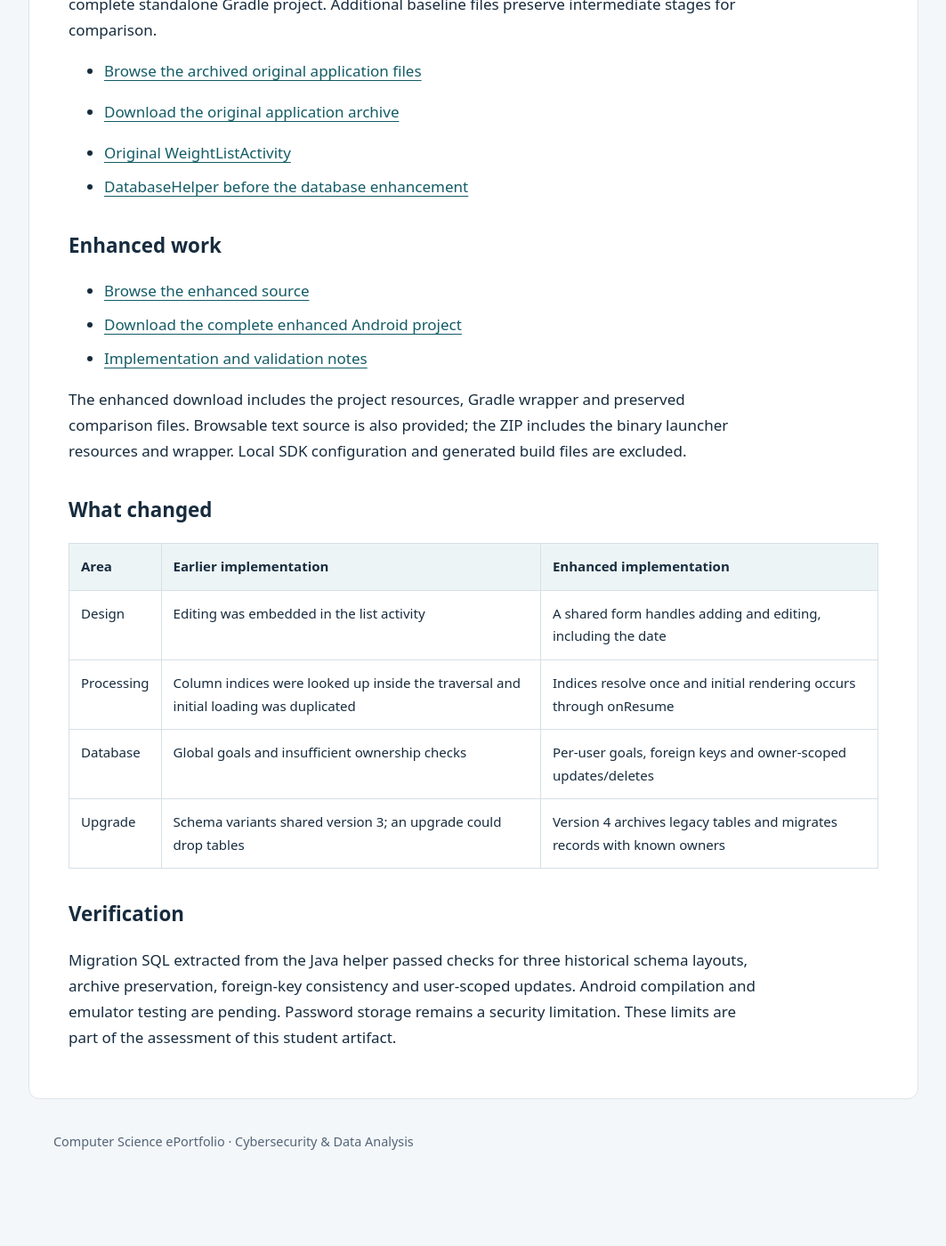
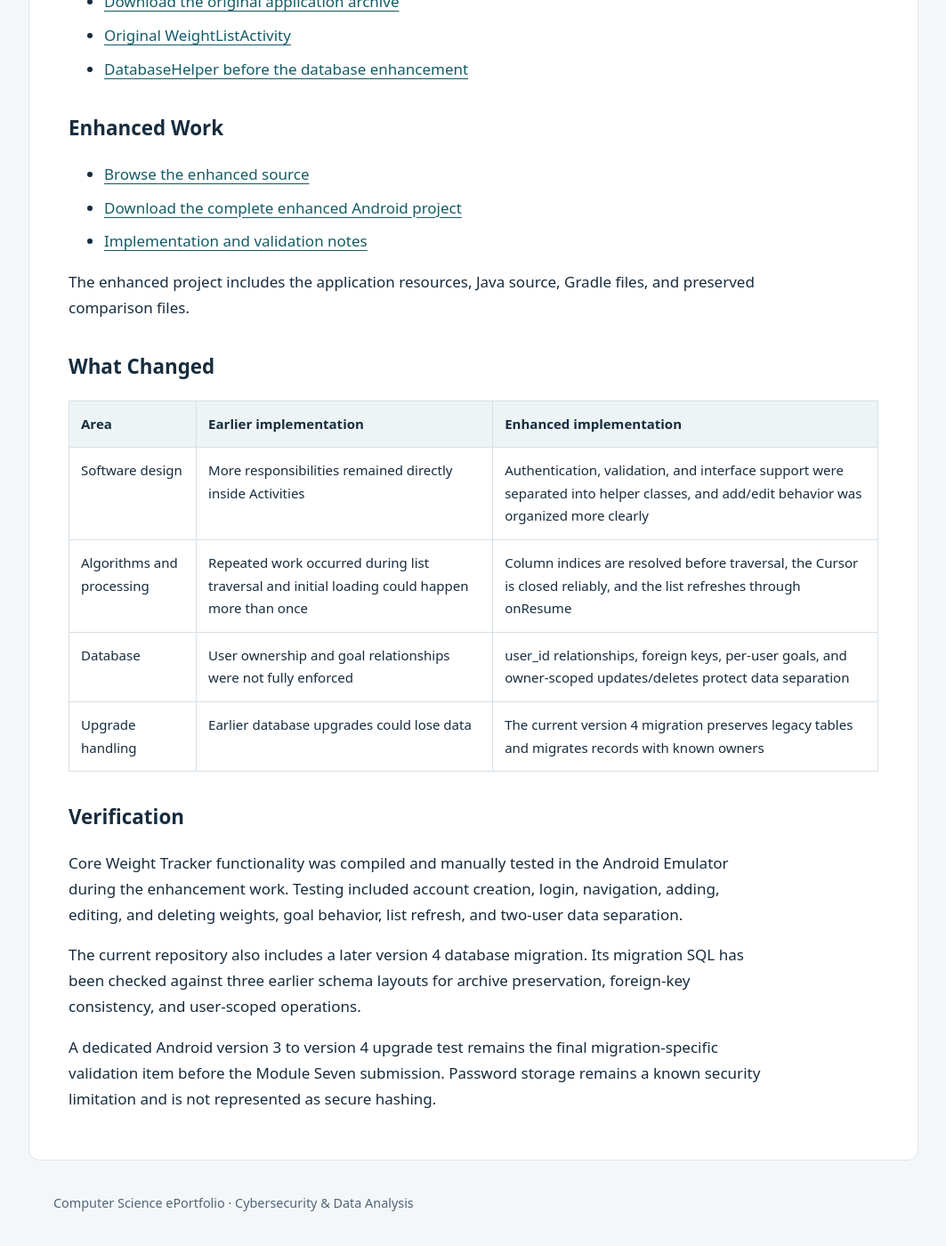
Before and after one commit to Todolomeos/josebustamante-eportfoliofinal, a Jekyll site: the page built from artifact.md, in a window 1280 px wide and 1400 px high, scrolled down 452 px. Shown: the whole window at 89% size, without its empty margins (108-1171 px from the left). Built offline with Jekyll 4.4.1, drawn with Linux system fonts in a browser that asks for light colours; our own code applies the rules of GitHub Pages for plain Markdown files; before the commit the page ends 1787 px from its top, so only the background shows below that; some of the changed text lies outside the part shown.

Commit message:
Polish artifact.md for Module Six portfolio review

```diff
--- a/artifact.md
+++ b/artifact.md
@@ -1,34 +1,37 @@
 # Weight Tracker — Original and Enhanced Artifact
 
-Weight Tracker is an Android application written in Java. It supports account creation, login, weight records, per-user goals and optional SMS notifications. The application predates the current CS-499 enhancements; an exact original creation date is not established here.
+Weight Tracker is an Android application written in Java. It supports account creation, login, weight records, per-user goals, and optional SMS notifications.
 
-## Original work
+## Original Work
 
-The archived Original_Code folder from the Milestone Four submission preserves the earlier application files. Its archive contains the original app folder as supplied; it does not include a complete standalone Gradle project. Additional baseline files preserve intermediate stages for comparison.
+The archived original files preserve the application before the CS-499 enhancements.
 
 - [Browse the archived original application files](https://github.com/Todolomeos/josebustamante-eportfoliofinal/tree/main/artifacts/weight-tracker-original)
 - [Download the original application archive](artifacts/WeightTracker-original.zip)
-
 - [Original WeightListActivity](https://github.com/Todolomeos/josebustamante-eportfoliofinal/blob/main/artifacts/weight-tracker/capstone/baseline/WeightListActivity_ORIGINAL.java)
 - [DatabaseHelper before the database enhancement](https://github.com/Todolomeos/josebustamante-eportfoliofinal/blob/main/artifacts/weight-tracker/capstone/baseline/DatabaseHelper_before_database_enhancement.java)
 
-## Enhanced work
+## Enhanced Work
 
 - [Browse the enhanced source](https://github.com/Todolomeos/josebustamante-eportfoliofinal/tree/main/artifacts/weight-tracker/app/src/main/java/com/example/weighttrackerapp_josebustamante)
 - [Download the complete enhanced Android project](artifacts/WeightTracker-final.zip)
 - [Implementation and validation notes](https://github.com/Todolomeos/josebustamante-eportfoliofinal/blob/main/artifacts/weight-tracker/CAPSTONE.md)
 
-The enhanced download includes the project resources, Gradle wrapper and preserved comparison files. Browsable text source is also provided; the ZIP includes the binary launcher resources and wrapper. Local SDK configuration and generated build files are excluded.
+The enhanced project includes the application resources, Java source, Gradle files, and preserved comparison files.
 
-## What changed
+## What Changed
 
 | Area | Earlier implementation | Enhanced implementation |
 | --- | --- | --- |
-| Design | Editing was embedded in the list activity | A shared form handles adding and editing, including the date |
-| Processing | Column indices were looked up inside the traversal and initial loading was duplicated | Indices resolve once and initial rendering occurs through onResume |
-| Database | Global goals and insufficient ownership checks | Per-user goals, foreign keys and owner-scoped updates/deletes |
-| Upgrade | Schema variants shared version 3; an upgrade could drop tables | Version 4 archives legacy tables and migrates records with known owners |
+| Software design | More responsibilities remained directly inside Activities | Authentication, validation, and interface support were separated into helper classes, and add/edit behavior was organized more clearly |
+| Algorithms and processing | Repeated work occurred during list traversal and initial loading could happen more than once | Column indices are resolved before traversal, the Cursor is closed reliably, and the list refreshes through onResume |
+| Database | User ownership and goal relationships were not fully enforced | user_id relationships, foreign keys, per-user goals, and owner-scoped updates/deletes protect data separation |
+| Upgrade handling | Earlier database upgrades could lose data | The current version 4 migration preserves legacy tables and migrates records with known owners |
 
 ## Verification
 
-Migration SQL extracted from the Java helper passed checks for three historical schema layouts, archive preservation, foreign-key consistency and user-scoped updates. Android compilation and emulator testing are pending. Password storage remains a security limitation. These limits are part of the assessment of this student artifact.
+Core Weight Tracker functionality was compiled and manually tested in the Android Emulator during the enhancement work. Testing included account creation, login, navigation, adding, editing, and deleting weights, goal behavior, list refresh, and two-user data separation.
+
+The current repository also includes a later version 4 database migration. Its migration SQL has been checked against three earlier schema layouts for archive preservation, foreign-key consistency, and user-scoped operations.
+
+A dedicated Android version 3 to version 4 upgrade test remains the final migration-specific validation item before the Module Seven submission. Password storage remains a known security limitation and is not represented as secure hashing.
```
